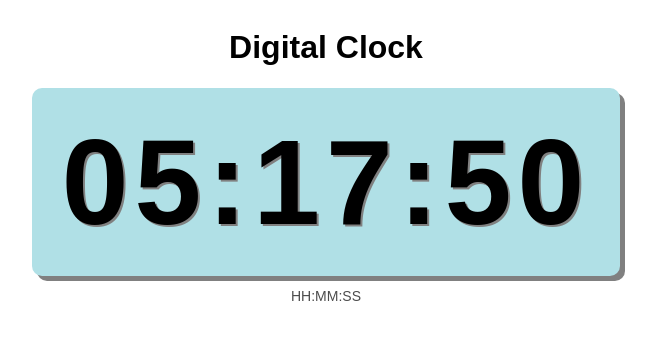
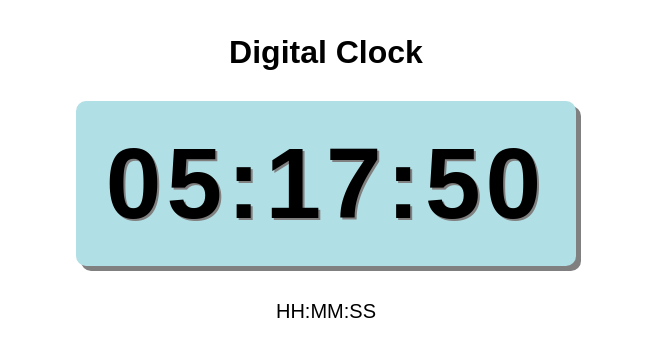
Before and after one commit to SwarnimPriya/Task-0, a plain HTML site: page digital-clock.html in a window 1280 px wide. Shown: the whole page, without its empty margins (314-970 px from the left). Drawn offline with Linux system fonts and the light colour scheme.

Commit message:
Add files via upload

```diff
--- a/digital-clock.html
+++ b/digital-clock.html
@@ -12,51 +12,59 @@
       font-family: arial,sans-serif;
       display: grid;
       place-items: center;
+      justify-content: center;
+       min-height: 40vh;
       background: white;
       color: black;
 
+
     }
 
-    .clock {
-      font-size: clamp(48px, 12vw, 120px);
-      font-weight: 650;
+
+    .time {
+      font-size:100px;
+      font-weight: 550;
       letter-spacing: 0.05em;
       padding: 25px 30px;
       border-radius: 10px;
       background:powderblue;
       box-shadow: 5px 5px gray;
       text-align: center;
-      text-shadow:  2px 2px gray;
+      text-shadow:2px  2px gray;
     }
 
     .label {
-      margin-top: 12px;
-      text-align: center;
-      font-size: 14px;
-      opacity: 0.7;
+      margin-top:25px;
+      text-align:center;
+      font-size: 20px;
+      opacity: 1.0;
     }
+
   </style>
+
 </head>
+
 <body>
-  <div id="clock" class="clock" aria-live="polite" aria-label="Current time in hours minutes and seconds">00:00:00</div>
-  <div class="label">HH:MM:SS</div>
+
+  <div id="time" class="time"> 00:00:00  </div>
+  <div class="label"> HH:MM:SS </div>
 
   <script>
 
     function updateClock() {
       const now = new Date();
+      const hh = String (now.getHours()). padStart(2,'0');
+      const mm = String ( now.getMinutes()). padStart(2,'0');
+      const ss = String ( now.getSeconds()). padStart(2,'0');
 
 
-      const hh = String(now.getHours()).padStart(2, '0');
-      const mm = String(now.getMinutes()).padStart(2, '0');
-      const ss = String(now.getSeconds()).padStart(2, '0');
+      document.getElementById('time').textContent =`${hh}:${mm}:${ss}`;
 
-
-      document.getElementById('clock').textContent = `${hh}:${mm}:${ss}`;
     }
 
     updateClock();
-    setInterval(updateClock, 1000);
+    setInterval (updateClock, 1000);
+
   </script>
 </body>
 </html>
```
